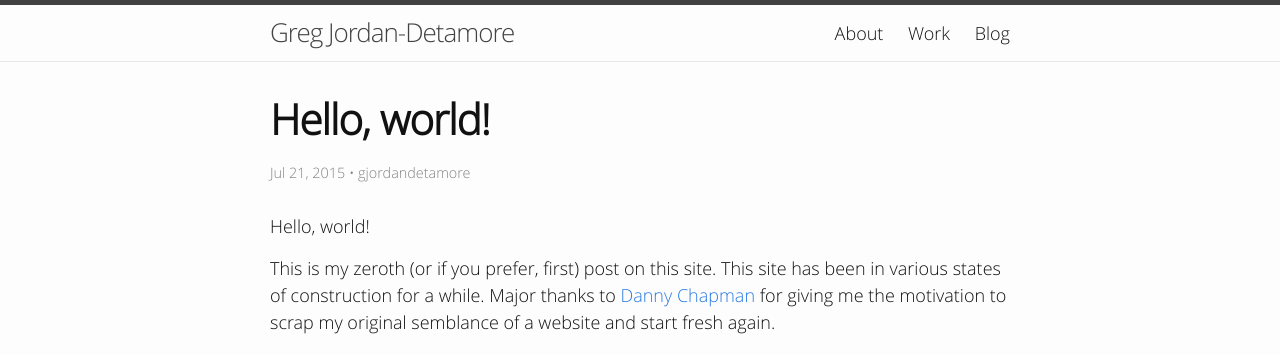
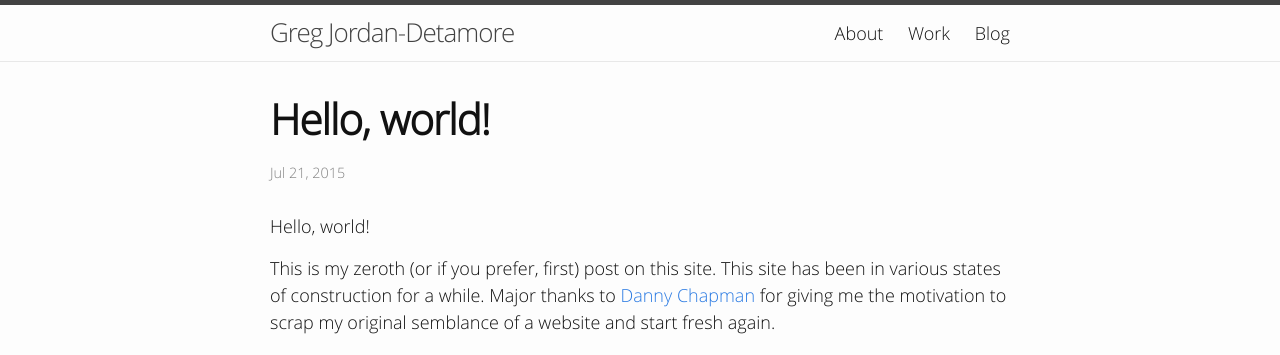
Before and after one commit to gregjd/gregjd.github.io, a Jekyll site: the page built from _posts/2015-07-21-hello-world.md, in a window 1280 px wide. Shown: the top 355 px of the page. Built offline with Jekyll 4.4.1, drawn with Linux system fonts in a browser that asks for light colours; comment, search, counter and statistics services are not loaded.

Commit message:
Revert "Set default post author"
This reverts commit ba5868aed0dce7b5aef226bb5544c99e01dcba83.

```diff
--- a/_config.yml
+++ b/_config.yml
@@ -15,7 +15,6 @@ defaults:
   values:
     layout: post
     comments: true
-    author: gjordandetamore
 email: greg@gregjd.com
 description: 'Greg is a developer, data/GIS analyst, and designer  interested in civic
   technology and geography.
```
